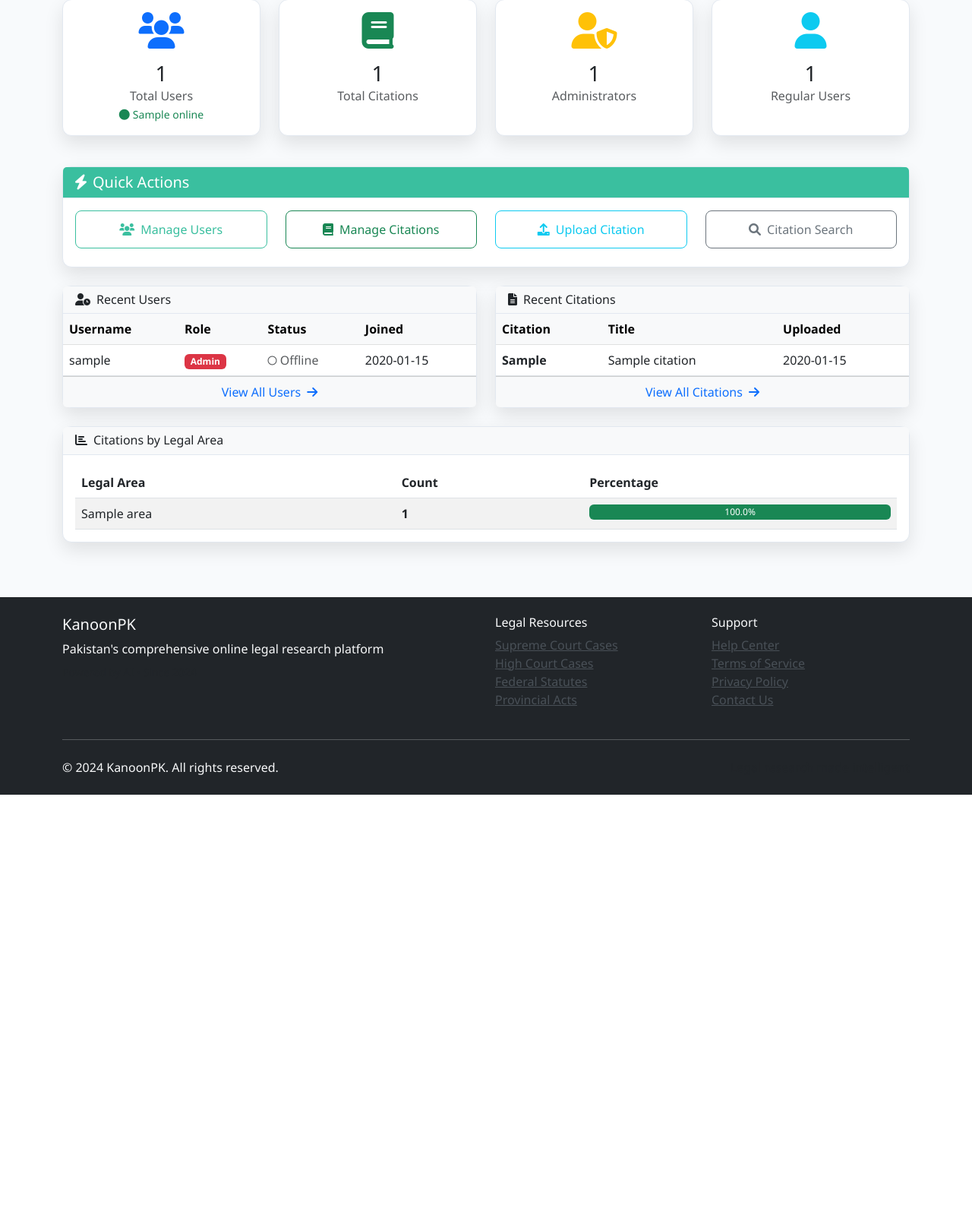
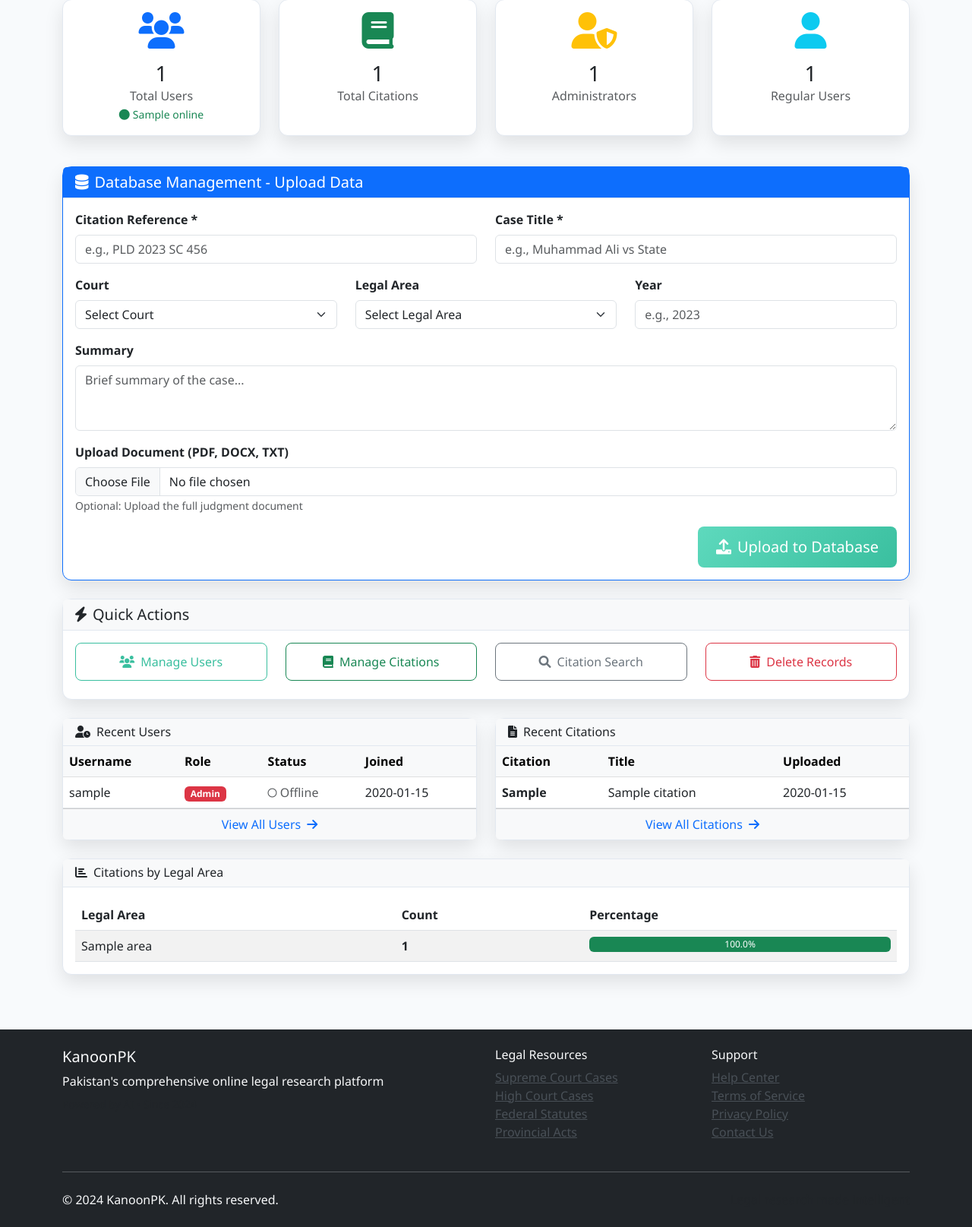
Before and after one commit to Rayhanehmad/CasePoint, a Flask app: template templates/admin_panel.html in a window 1280 px wide. Shown: the part 256-1871 px from the top of the page at 76% size. Before the commit the page ends 1302 px from the top, so only its background shows below. Run offline with Flask 3, Linux system fonts and the light colour scheme; tables that the repository leaves empty hold one stand-in row (values such as "Sample post"); the template is opened without the code that fills it: values that come from a table or form of the project are taken from there, most other values are stand-ins (such as "Sample title", 1, 10 or a date in 2020); some libraries are stand-ins or nearby versions.

Commit message:
Add functionality to upload legal citation data for the database
Introduces a new section in the admin panel for uploading legal citations, including fields for reference, title, court, legal area, and year, utilizing a form POST request to the 'upload_citation' endpoint.

Replit-Commit-Author: Agent
Replit-Commit-Session-Id: b3916e39-d289-4097-a532-5b1937ae237d
Replit-Commit-Checkpoint-Type: full_checkpoint
Replit-Commit-Screenshot-Url: https://storage.googleapis.com/screenshot-production-us-central1/b6f74e4f-d015-4e43-b269-fa726667c59c/b3916e39-d289-4097-a532-5b1937ae237d/9oH8xgK

```diff
--- a/templates/admin_panel.html
+++ b/templates/admin_panel.html
@@ -55,11 +55,91 @@
         </div>
     </div>
 
+    <!-- Database Upload Section -->
+    <div class="row mb-4">
+        <div class="col-12">
+            <div class="card shadow-custom border-primary">
+                <div class="card-header bg-primary text-white">
+                    <h5 class="mb-0"><i class="fas fa-database me-2"></i>Database Management - Upload Data</h5>
+                </div>
+                <div class="card-body">
+                    <form action="{{ url_for('upload_citation') }}" method="POST" enctype="multipart/form-data">
+                        <div class="row">
+                            <div class="col-md-6 mb-3">
+                                <label class="form-label fw-bold">Citation Reference *</label>
+                                <input type="text" class="form-control" name="citation" required placeholder="e.g., PLD 2023 SC 456">
+                            </div>
+                            <div class="col-md-6 mb-3">
+                                <label class="form-label fw-bold">Case Title *</label>
+                                <input type="text" class="form-control" name="title" required placeholder="e.g., Muhammad Ali vs State">
+                            </div>
+                        </div>
+
+                        <div class="row">
+                            <div class="col-md-4 mb-3">
+                                <label class="form-label fw-bold">Court</label>
+                                <select class="form-select" name="court">
+                                    <option value="">Select Court</option>
+                                    <option value="Supreme Court">Supreme Court</option>
+                                    <option value="Lahore High Court">Lahore High Court</option>
+                                    <option value="Islamabad High Court">Islamabad High Court</option>
+                                    <option value="Sindh High Court">Sindh High Court</option>
+                                    <option value="Peshawar High Court">Peshawar High Court</option>
+                                    <option value="Balochistan High Court">Balochistan High Court</option>
+                                    <option value="Federal Shariat Court">Federal Shariat Court</option>
+                                </select>
+                            </div>
+                            <div class="col-md-4 mb-3">
+                                <label class="form-label fw-bold">Legal Area</label>
+                                <select class="form-select" name="legal_area">
+                                    <option value="">Select Legal Area</option>
+                                    <option value="Criminal Law">Criminal Law</option>
+                                    <option value="Civil Law">Civil Law</option>
+                                    <option value="Constitutional Law">Constitutional Law</option>
+                                    <option value="Family Law">Family Law</option>
+                                    <option value="Corporate Law">Corporate Law</option>
+                                    <option value="Tax Law">Tax Law</option>
+                                    <option value="Labour Law">Labour Law</option>
+                                    <option value="Property Law">Property Law</option>
+                                </select>
+                            </div>
+                            <div class="col-md-4 mb-3">
+                                <label class="form-label fw-bold">Year</label>
+                                <input type="number" class="form-control" name="year" min="1947" max="2099" placeholder="e.g., 2023">
+                            </div>
+                        </div>
+
+                        <div class="row">
+                            <div class="col-md-12 mb-3">
+                                <label class="form-label fw-bold">Summary</label>
+                                <textarea class="form-control" name="summary" rows="3" placeholder="Brief summary of the case..."></textarea>
+                            </div>
+                        </div>
+
+                        <div class="row">
+                            <div class="col-md-12 mb-3">
+                                <label class="form-label fw-bold">Upload Document (PDF, DOCX, TXT)</label>
+                                <input type="file" class="form-control" name="file" accept=".pdf,.docx,.txt">
+                                <small class="text-muted">Optional: Upload the full judgment document</small>
+                            </div>
+                        </div>
+
+                        <div class="d-grid gap-2 d-md-flex justify-content-md-end">
+                            <button type="submit" class="btn btn-primary btn-lg">
+                                <i class="fas fa-upload me-2"></i>Upload to Database
+                            </button>
+                        </div>
+                    </form>
+                </div>
+            </div>
+        </div>
+    </div>
+
     <!-- Quick Actions -->
     <div class="row mb-4">
         <div class="col-12">
             <div class="card shadow-custom">
-                <div class="card-header bg-primary-custom text-white">
+                <div class="card-header bg-light">
                     <h5 class="mb-0"><i class="fas fa-bolt me-2"></i>Quick Actions</h5>
                 </div>
                 <div class="card-body">
@@ -75,13 +155,13 @@
                             </a>
                         </div>
                         <div class="col-md-3 mb-2">
-                            <a href="{{ url_for('upload_citation') }}" class="btn btn-outline-info w-100">
-                                <i class="fas fa-upload me-2"></i>Upload Citation
+                            <a href="{{ url_for('view_citations') }}" class="btn btn-outline-secondary w-100">
+                                <i class="fas fa-search me-2"></i>Citation Search
                             </a>
                         </div>
                         <div class="col-md-3 mb-2">
-                            <a href="{{ url_for('view_citations') }}" class="btn btn-outline-secondary w-100">
-                                <i class="fas fa-search me-2"></i>Citation Search
+                            <a href="{{ url_for('admin_citations') }}" class="btn btn-outline-danger w-100">
+                                <i class="fas fa-trash-alt me-2"></i>Delete Records
                             </a>
                         </div>
                     </div>
```
